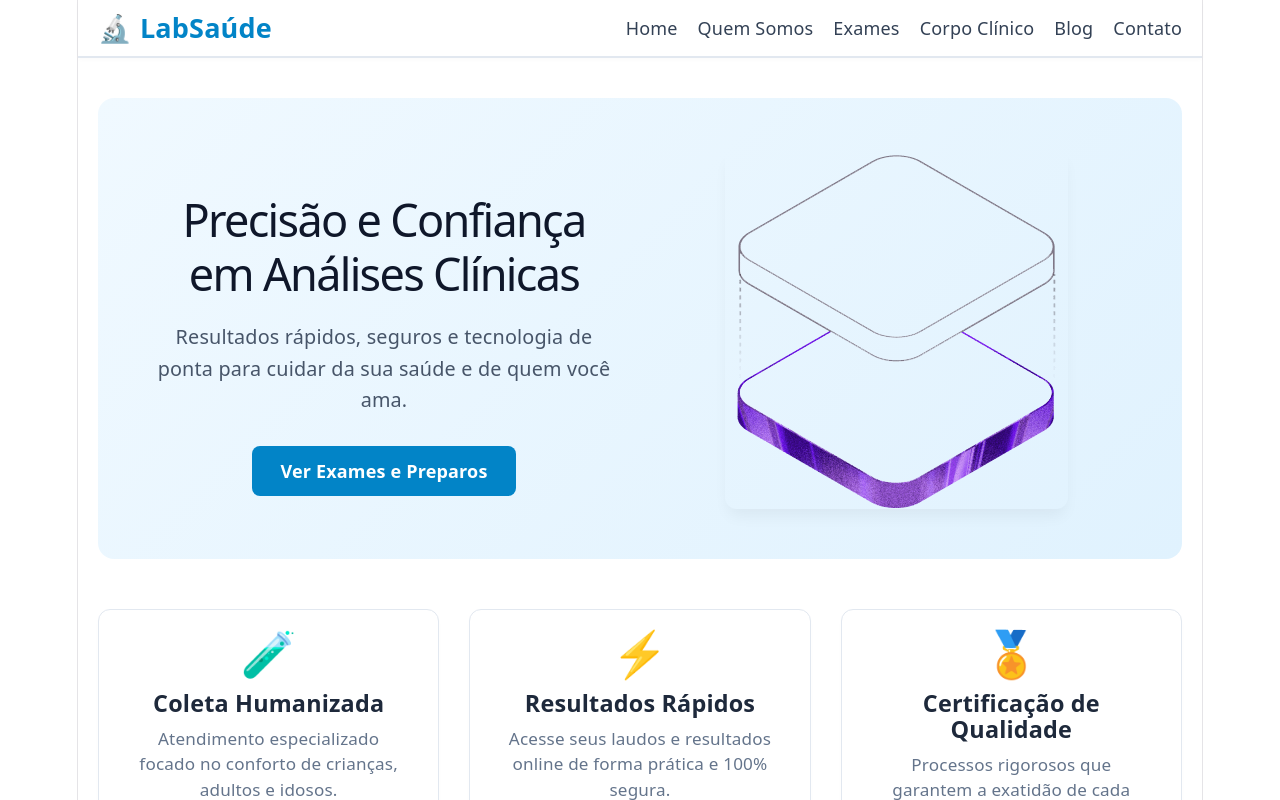
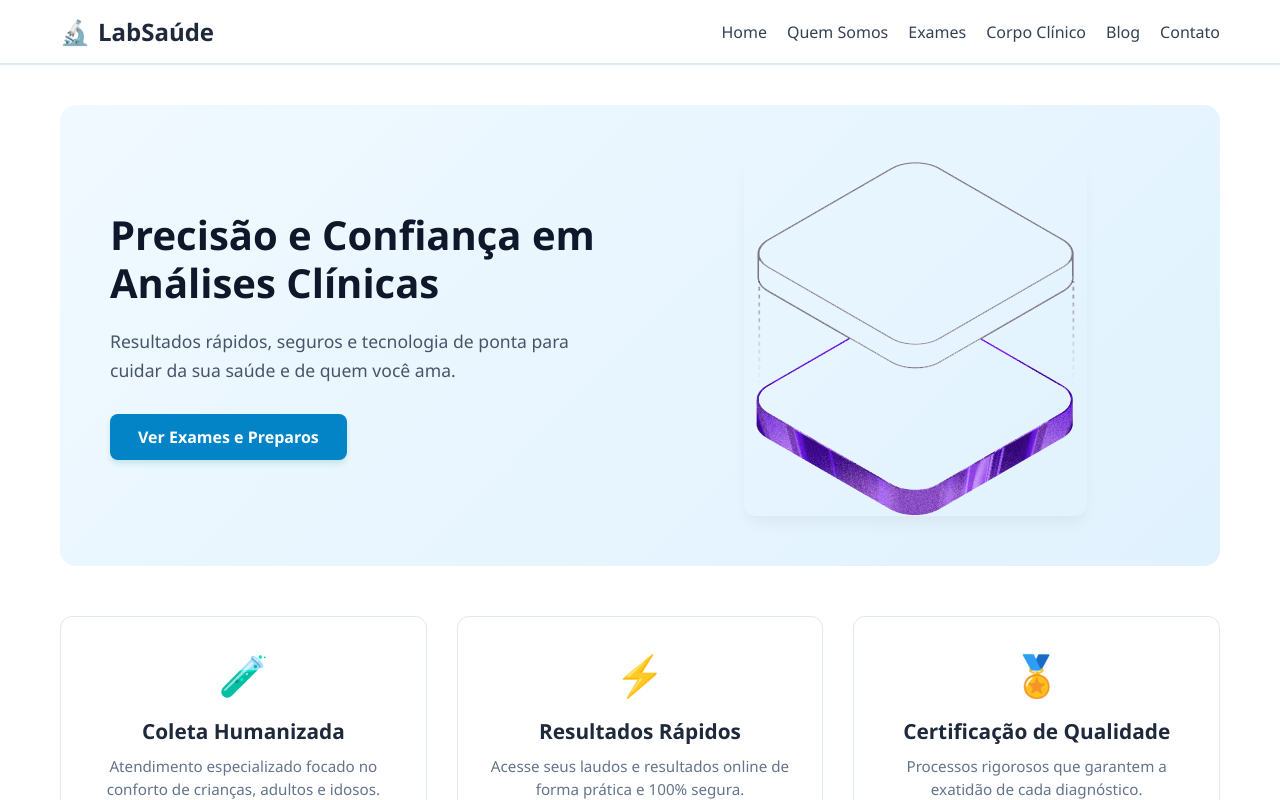
Before and after one commit to RodrigoHzz1/Atividade-Hospital, a React (Vite) app in the folder Atividade-Hospital/: page /contato in a window 1280 px wide. Shown: the top 800 px of the page. Built offline with nearby package versions, Linux system fonts and the light colour scheme.

Commit message:
mudança de estilo

```diff
--- a/Atividade-Hospital/src/App.jsx
+++ b/Atividade-Hospital/src/App.jsx
@@ -1,12 +1,11 @@
 import { BrowserRouter as Router, Routes, Route } from 'react-router-dom';
 
-// Componentes estruturais
 import Header from './assets/components/Header/index.jsx';
 import Footer from './assets/components/Footer/index.jsx';
 
-// Páginas
 import Home from './pages/home/index.jsx';
-import QuemSomos from './pages/quem-somos/index.jsx'; // Nova Importação!
+import QuemSomos from './pages/quem-somos/index.jsx';
+import Servicos from './pages/servicos/index.jsx'; // Nova Importação!
 
 import './index.css';
 
@@ -18,12 +17,11 @@ function App() {
       <main style={{ minHeight: '80vh' }}>
         <Routes>
           <Route path="/" element={<Home />} />
-
-          {/* Rota atualizada para abrir a página nova de verdade */}
           <Route path="/quem-somos" element={<QuemSomos />} />
 
-          {/* Próximas rotas (temporárias) */}
-          <Route path="/servicos" element={<Home />} />
+          {/* Rota ativada para abrir os serviços de verdade */}
+          <Route path="/servicos" element={<Servicos />} />
+
           <Route path="/corpo-clinico" element={<Home />} />
           <Route path="/blog" element={<Home />} />
           <Route path="/contato" element={<Home />} />
--- a/Atividade-Hospital/src/index.css
+++ b/Atividade-Hospital/src/index.css
@@ -1,111 +1,143 @@
 :root {
-  --text: #6b6375;
-  --text-h: #08060d;
-  --bg: #fff;
-  --border: #e5e4e7;
-  --code-bg: #f4f3ec;
-  --accent: #aa3bff;
-  --accent-bg: rgba(170, 59, 255, 0.1);
-  --accent-border: rgba(170, 59, 255, 0.5);
-  --social-bg: rgba(244, 243, 236, 0.5);
-  --shadow:
-    rgba(0, 0, 0, 0.1) 0 10px 15px -3px, rgba(0, 0, 0, 0.05) 0 4px 6px -2px;
+  --primary: #0d9488;
+  --primary-hover: #0f766e;
+  --secondary: #1e293b;
 
-  --sans: system-ui, 'Segoe UI', Roboto, sans-serif;
-  --heading: system-ui, 'Segoe UI', Roboto, sans-serif;
-  --mono: ui-monospace, Consolas, monospace;
+  --bg-main: #ffffff;
+  --bg-soft: #f8fafc;
+  --bg-gradient: linear-gradient(135deg, #f0fdfa 0%, #ccfbf1 100%);
 
-  font: 18px/145% var(--sans);
-  letter-spacing: 0.18px;
-  color-scheme: light dark;
-  color: var(--text);
-  background: var(--bg);
-  font-synthesis: none;
-  text-rendering: optimizeLegibility;
-  -webkit-font-smoothing: antialiased;
-  -moz-osx-font-smoothing: grayscale;
+  --text-dark: #0f172a;
+  --text-muted: #334155;
+  --text-light: #94a3b8;
 
-  @media (max-width: 1024px) {
-    font-size: 16px;
-  }
+  --border-color: #e2e8f0;
+  --shadow-sm: 0 4px 6px -1px rgba(0, 0, 0, 0.02);
+  --shadow-md: 0 10px 15px -3px rgba(0, 0, 0, 0.05);
+
+  --font-family: 'Segoe UI', Roboto, Helvetica, Arial, sans-serif;
+  --radius-lg: 16px;
+  --radius-md: 12px;
+  --radius-sm: 8px;
 }
 
-@media (prefers-color-scheme: dark) {
-  :root {
-    --text: #9ca3af;
-    --text-h: #f3f4f6;
-    --bg: #16171d;
-    --border: #2e303a;
-    --code-bg: #1f2028;
-    --accent: #c084fc;
-    --accent-bg: rgba(192, 132, 252, 0.15);
-    --accent-border: rgba(192, 132, 252, 0.5);
-    --social-bg: rgba(47, 48, 58, 0.5);
-    --shadow:
-      rgba(0, 0, 0, 0.4) 0 10px 15px -3px, rgba(0, 0, 0, 0.25) 0 4px 6px -2px;
-  }
-
-  #social .button-icon {
-    filter: invert(1) brightness(2);
-  }
-}
-
-body {
+* {
   margin: 0;
-}
-
-#root {
-  width: 1126px;
-  max-width: 100%;
-  margin: 0 auto;
-  text-align: center;
-  border-inline: 1px solid var(--border);
-  min-height: 100svh;
-  display: flex;
-  flex-direction: column;
+  padding: 0;
   box-sizing: border-box;
 }
 
-h1,
-h2 {
-  font-family: var(--heading);
-  font-weight: 500;
-  color: var(--text-h);
+html, body {
+  background-color: #ffffff !important;
+  color: #0f172a !important;
+  font-family: var(--font-family);
+  -webkit-font-smoothing: antialiased;
+  -moz-osx-font-smoothing: grayscale;
+  overflow-x: hidden;
 }
 
-h1 {
-  font-size: 56px;
-  letter-spacing: -1.68px;
-  margin: 32px 0;
-  @media (max-width: 1024px) {
-    font-size: 36px;
-    margin: 20px 0;
+a {
+  color: inherit;
+  text-decoration: none;
+  transition: color 0.2s ease, background-color 0.2s ease;
+}
+
+.main-header {
+  background-color: #ffffff !important;
+  border-bottom: 1px solid var(--border-color);
+  position: sticky;
+  top: 0;
+  z-index: 100;
+  box-shadow: 0 1px 3px rgba(0, 0, 0, 0.02);
+}
+
+.header-container {
+  max-width: 1200px;
+  margin: 0 auto;
+  padding: 20px;
+  display: flex;
+  justify-content: space-between;
+  align-items: center;
+}
+
+.logo {
+  font-size: 1.5rem;
+  font-weight: 700;
+  color: var(--primary);
+  display: flex;
+  align-items: center;
+  gap: 8px;
+}
+
+.logo-text {
+  color: var(--secondary) !important;
+}
+
+.nav-menu ul {
+  display: flex;
+  list-style: none;
+  gap: 24px;
+}
+
+.nav-menu a {
+  font-weight: 500;
+  color: var(--text-muted) !important;
+  font-size: 1rem;
+}
+
+.nav-menu a:hover {
+  color: var(--primary) !important;
+}
+
+.main-footer {
+  background-color: var(--secondary) !important;
+  color: #ffffff !important;
+  padding: 40px 20px;
+  margin-top: auto;
+  border-top: 4px solid var(--primary);
+}
+
+.footer-container {
+  max-width: 1200px;
+  margin: 0 auto;
+  text-align: center;
+}
+
+.footer-container p {
+  font-size: 1rem;
+  margin-bottom: 10px;
+  color: #e2e8f0 !important;
+}
+
+.footer-subtext {
+  font-size: 0.85rem !important;
+  color: var(--text-light) !important;
+}
+
+.cta-button {
+  display: inline-block;
+  background-color: var(--primary);
+  color: #ffffff !important;
+  padding: 12px 28px;
+  border-radius: var(--radius-sm);
+  font-weight: 600;
+  box-shadow: 0 4px 6px -1px rgba(13, 148, 136, 0.2);
+}
+
+.cta-button:hover {
+  background-color: var(--primary-hover);
+  transform: translateY(-1px);
+}
+
+@media (max-width: 768px) {
+  .header-container {
+    flex-direction: column;
+    gap: 15px;
+  }
+
+  .nav-menu ul {
+    gap: 15px;
+    flex-wrap: wrap;
+    justify-content: center;
   }
 }
-h2 {
-  font-size: 24px;
-  line-height: 118%;
-  letter-spacing: -0.24px;
-  margin: 0 0 8px;
-  @media (max-width: 1024px) {
-    font-size: 20px;
-  }
-}
-p {
-  margin: 0;
-}
-
-code,
-.counter {
-  font-family: var(--mono);
-  display: inline-flex;
-  border-radius: 4px;
-  color: var(--text-h);
-}
-
-code {
-  font-size: 15px;
-  line-height: 135%;
-  padding: 4px 8px;
-  background: var(--code-bg);
-}
--- /dev/null
+++ b/Atividade-Hospital/src/pages/servicos/index.jsx
@@ -0,0 +1,81 @@
+import React from 'react';
+import './style.css';
+
+export default function Servicos() {
+  const listaExames = [
+    {
+      id: 1,
+      nome: "Hemograma Completo",
+      tempo: "24 horas",
+      preparo: "Jejum opcional de 3 a 4 horas. Evitar bebidas alcoólicas nas 72 horas que antecedem o exame."
+    },
+    {
+      id: 2,
+      nome: "Perfil Lipídico (Colesterol e Triglicerídeos)",
+      tempo: "24 horas",
+      preparo: "Jejum recomendável de 12 horas ou conforme orientação médica. Manter dieta habitual."
+    },
+    {
+      id: 3,
+      nome: "Glicemia de Jejum",
+      tempo: "12 horas",
+      preparo: "Jejum obrigatório de 8 a 12 horas. Não realizar atividade física antes da coleta."
+    },
+    {
+      id: 4,
+      nome: "Creatinina e Ureia (Função Renal)",
+      tempo: "24 horas",
+      preparo: "Jejum de 3 horas recomendável. Informar uso de medicamentos de uso contínuo."
+    },
+    {
+      id: 5,
+      nome: "TSH e T4 Livre (Tireoide)",
+      tempo: "2 dias úteis",
+      preparo: "Não requer jejum obrigatório. Coletar preferencialmente pela manhã antes de tomar a medicação da tireoide."
+    },
+    {
+      id: 6,
+      nome: "Exame de Urina Tipo 1 (EAS)",
+      tempo: "12 horas",
+      preparo: "Coletar preferencialmente a primeira urina da manhã. Realizar higiene íntima prévia e desprezar o primeiro jato."
+    }
+  ];
+
+  return (
+    <div className="services-container">
+      <section className="services-hero">
+        <h1>Nossos Exames e Serviços</h1>
+        <p>
+          Consulte nossa lista de análises clínicas, prazos de entrega dos laudos e as orientações necessárias para o seu preparo.
+        </p>
+      </section>
+
+      <section className="services-list">
+        <h2>Exames Disponíveis</h2>
+        <div className="services-grid">
+          {listaExames.map((exame) => (
+            <div key={exame.id} className="exam-card">
+              <div className="exam-header">
+                <h3>{exame.nome}</h3>
+                <span className="exam-time">⏱️ {exame.tempo}</span>
+              </div>
+              <div className="exam-body">
+                <h4>Preparo Necessário:</h4>
+                <p>{exame.preparo}</p>
+              </div>
+            </div>
+          ))}
+        </div>
+      </section>
+
+      <section className="services-info">
+        <h3>Importante para o dia da coleta:</h3>
+        <ul>
+          <li>Sempre traga um documento oficial com foto e a sua carteirinha do convênio (se aplicável).</li>
+          <li>O pedido médico original dentro do prazo de validade é obrigatório para a maioria dos exames.</li>
+          <li>Caso tenha dúvidas específicas sobre algum preparo, entre em contato conosco antes do dia do exame.</li>
+        </ul>
+      </section>
+    </div>
+  );
+}
--- /dev/null
+++ b/Atividade-Hospital/src/pages/servicos/style.css
@@ -0,0 +1,125 @@
+.services-container {
+  max-width: 1200px;
+  margin: 0 auto;
+  padding: 40px 20px;
+  background-color: #ffffff;
+}
+
+.services-hero {
+  text-align: center;
+  background-color: #1e293b;
+  color: #ffffff;
+  padding: 60px 20px;
+  border-radius: 12px;
+  margin-bottom: 50px;
+}
+
+.services-hero h1 {
+  font-size: 2.8rem;
+  margin-bottom: 15px;
+  color: #ffffff;
+}
+
+.services-hero p {
+  font-size: 1.15rem;
+  color: #94a3b8;
+  max-width: 700px;
+  margin: 0 auto;
+  line-height: 1.6;
+}
+
+.services-list h2 {
+  font-size: 2.2rem;
+  color: #0f172a;
+  margin-bottom: 35px;
+  text-align: center;
+}
+
+.services-grid {
+  display: grid;
+  grid-template-columns: repeat(auto-fit, minmax(320px, 1fr));
+  gap: 25px;
+  margin-bottom: 50px;
+}
+
+.exam-card {
+  background-color: #ffffff;
+  border: 1px solid #e2e8f0;
+  border-radius: 12px;
+  padding: 25px;
+  box-shadow: 0 4px 6px -1px rgba(0, 0, 0, 0.05);
+}
+
+.exam-header {
+  display: flex;
+  justify-content: space-between;
+  align-items: flex-start;
+  gap: 15px;
+  margin-bottom: 15px;
+  border-bottom: 1px solid #e2e8f0;
+  padding-bottom: 15px;
+}
+
+.exam-header h3 {
+  font-size: 1.3rem;
+  color: #0f172a;
+  font-weight: 700;
+}
+
+.exam-time {
+  font-size: 0.85rem;
+  background-color: #ccfbf1;
+  color: #0f766e;
+  padding: 4px 10px;
+  border-radius: 20px;
+  font-weight: 700;
+  white-space: nowrap;
+}
+
+.exam-body h4 {
+  font-size: 1rem;
+  color: #0d9488;
+  margin-bottom: 8px;
+  font-weight: 600;
+}
+
+.exam-body p {
+  font-size: 0.95rem;
+  color: #334155;
+  line-height: 1.6;
+}
+
+.services-info {
+  background-color: #f0fdfa;
+  border-left: 4px solid #0d9488;
+  padding: 30px;
+  border-radius: 8px;
+}
+
+.services-info h3 {
+  color: #0f766e;
+  margin-bottom: 15px;
+  font-size: 1.4rem;
+}
+
+.services-info ul {
+  list-style-type: none;
+}
+
+.services-info li {
+  color: #334155;
+  margin-bottom: 12px;
+  font-size: 1.05rem;
+  position: relative;
+  padding-left: 20px;
+}
+
+.services-info li::before {
+  content: "•";
+  color: #0d9488;
+  font-weight: bold;
+  font-size: 1.4rem;
+  position: absolute;
+  left: 0;
+  top: -3px;
+}
```
